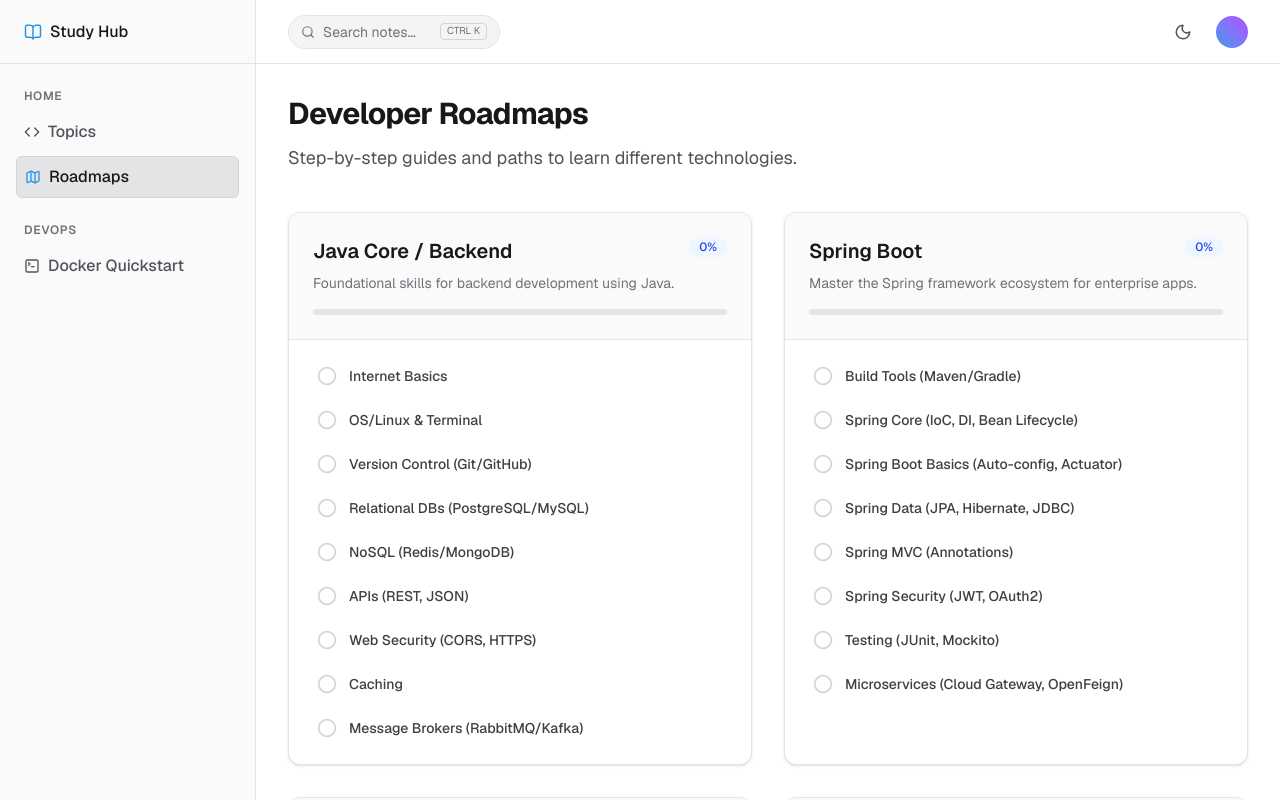
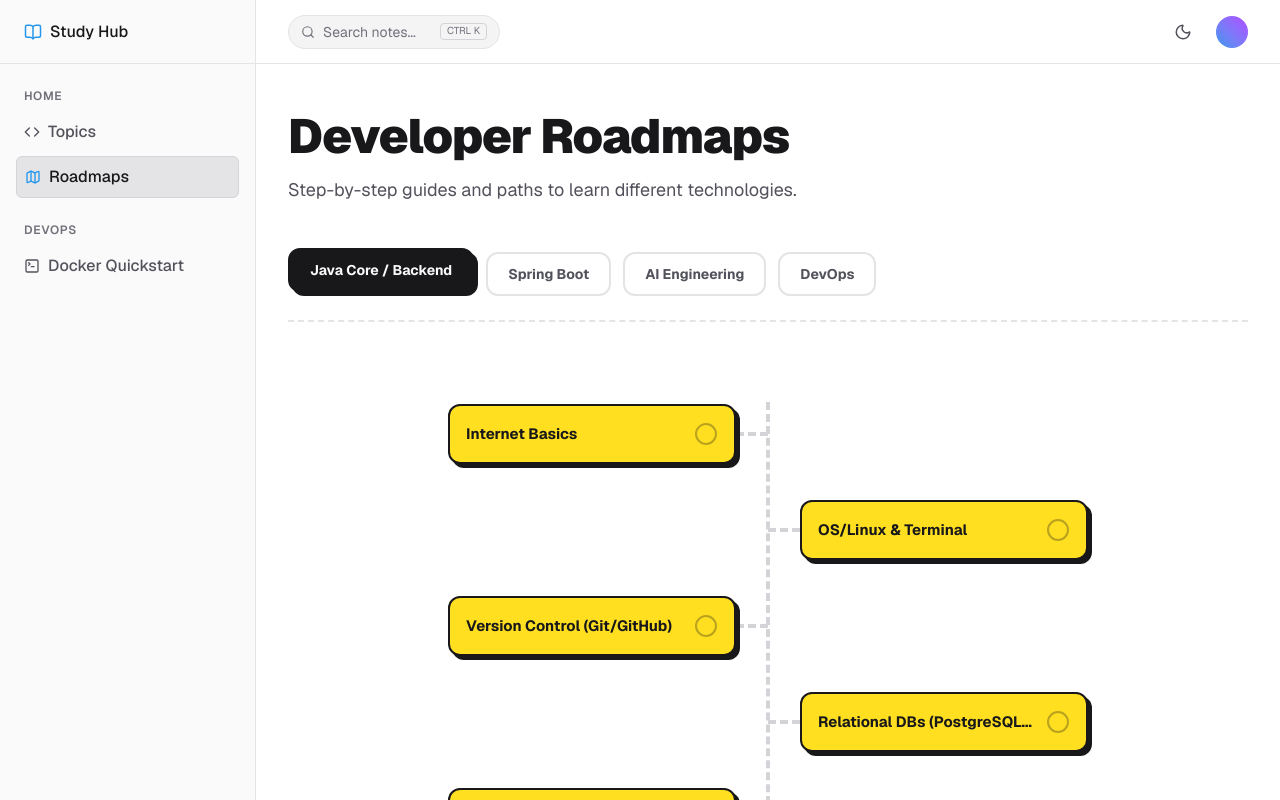
Before and after one commit to VanAnWebdev/knowledge, a Next.js app in the folder docker-study-tab/: page /knowledge/learn in a window 1280 px wide. Shown: the top 800 px of the page. Built offline with nearby package versions, Linux system fonts and the light colour scheme.

Commit message:
feat: redesign roadmap ui to match roadmap.sh flowchart style

```diff
--- a/docker-study-tab/app/learn/page.tsx
+++ b/docker-study-tab/app/learn/page.tsx
@@ -82,6 +82,7 @@ const ROADMAPS: Track[] = [
 export default function LearnPage() {
   const [completed, setCompleted] = useState<Record<string, boolean>>({});
   const [mounted, setMounted] = useState(false);
+  const [activeTrackId, setActiveTrackId] = useState(ROADMAPS[0].id);
 
   useEffect(() => {
     const saved = localStorage.getItem("roadmap-progress");
@@ -109,75 +110,89 @@ export default function LearnPage() {
     }));
   };
 
-  const getProgress = (track: Track) => {
-    const total = track.topics.length;
-    const finished = track.topics.filter(t => completed[`${track.id}-${t.id}`]).length;
-    return { total, finished, percentage: Math.round((finished / total) * 100) || 0 };
-  };
-
   if (!mounted) {
     return null; // Avoid hydration mismatch
   }
 
+  const activeTrack = ROADMAPS.find(t => t.id === activeTrackId) || ROADMAPS[0];
+
   return (
-    <div className="max-w-5xl mx-auto py-8 px-4 sm:px-6 lg:px-8">
-      <div className="mb-10">
-        <h1 className="text-3xl font-bold text-zinc-900 dark:text-zinc-50 tracking-tight">Developer Roadmaps</h1>
-        <p className="mt-3 text-lg text-zinc-600 dark:text-zinc-400">
+    <div className="max-w-5xl mx-auto py-12 px-4 sm:px-6 lg:px-8 font-sans">
+      <div className="mb-12 text-center md:text-left">
+        <h1 className="text-4xl md:text-5xl font-black text-zinc-900 dark:text-zinc-50 tracking-tight">Developer Roadmaps</h1>
+        <p className="mt-4 text-lg text-zinc-600 dark:text-zinc-400 max-w-2xl">
           Step-by-step guides and paths to learn different technologies.
         </p>
       </div>
 
-      <div className="grid grid-cols-1 md:grid-cols-2 gap-8">
-        {ROADMAPS.map((track) => {
-          const progress = getProgress(track);
+      {/* Tabs */}
+      <div className="flex flex-wrap gap-3 mb-16 pb-6 border-b-2 border-dashed border-zinc-200 dark:border-zinc-800">
+        {ROADMAPS.map(track => {
+          const isActive = activeTrackId === track.id;
           return (
-            <div key={track.id} className="bg-white dark:bg-zinc-900 rounded-xl border border-zinc-200 dark:border-zinc-800 overflow-hidden shadow-sm flex flex-col">
-              <div className="p-6 border-b border-zinc-200 dark:border-zinc-800 bg-zinc-50 dark:bg-zinc-900/50">
-                <div className="flex justify-between items-start mb-2">
-                  <h2 className="text-xl font-semibold text-zinc-900 dark:text-zinc-100">{track.title}</h2>
-                  <span className="inline-flex items-center rounded-full bg-blue-50 dark:bg-blue-500/10 px-2.5 py-0.5 text-xs font-medium text-blue-700 dark:text-blue-400">
-                    {progress.percentage}%
-                  </span>
-                </div>
-                <p className="text-sm text-zinc-500 dark:text-zinc-400 mb-4">{track.description}</p>
-
-                <div className="w-full bg-zinc-200 dark:bg-zinc-800 rounded-full h-1.5">
-                  <div
-                    className="bg-blue-600 dark:bg-blue-500 h-1.5 rounded-full transition-all duration-300"
-                    style={{ width: `${progress.percentage}%` }}
-                  />
-                </div>
+            <button
+              key={track.id}
+              onClick={() => setActiveTrackId(track.id)}
+              className={`px-5 py-2.5 rounded-xl font-bold text-sm transition-all border-2 ${
+                isActive
+                  ? 'bg-zinc-900 text-zinc-50 border-zinc-900 shadow-[4px_4px_0px_0px_#18181b] dark:bg-zinc-100 dark:text-zinc-900 dark:border-zinc-100 dark:shadow-[4px_4px_0px_0px_#f4f4f5] -translate-y-1'
+                  : 'bg-white dark:bg-zinc-900/50 text-zinc-600 dark:text-zinc-400 border-zinc-200 dark:border-zinc-800 hover:border-zinc-900 hover:text-zinc-900 dark:hover:border-zinc-100 dark:hover:text-zinc-100 hover:shadow-[4px_4px_0px_0px_#18181b] dark:hover:shadow-[4px_4px_0px_0px_#f4f4f5] hover:-translate-y-1'
+              }`}
+            >
+              {track.title}
+            </button>
+          );
+        })}
       </div>
 
-              <div className="p-4 flex-1">
-                <ul className="space-y-1">
-                  {track.topics.map((topic) => {
-                    const isCompleted = completed[`${track.id}-${topic.id}`];
+      {/* Flowchart */}
+      <div className="relative w-full max-w-4xl mx-auto">
+        {/* Vertical Center Line */}
+        <div className="absolute left-8 md:left-1/2 top-4 bottom-4 border-l-4 border-dashed border-zinc-300 dark:border-zinc-700 -translate-x-1/2 z-0" />
+
+        <div className="flex flex-col gap-8 w-full py-4 relative z-10">
+          {activeTrack.topics.map((topic, index) => {
+            const isLeft = index % 2 === 0;
+            const isCompleted = completed[`${activeTrack.id}-${topic.id}`];
+
             return (
-                      <li key={topic.id}>
+              <div key={topic.id} className="relative flex items-center w-full min-h-[64px]">
+                {/* Desktop: Alternate left/right. Mobile: all right. */}
+                <div className={`flex w-full ${isLeft ? 'md:justify-end' : 'md:ml-auto md:justify-start'} ml-16 md:ml-0 md:w-1/2 relative`}>
+
+                  {/* Node */}
+                  <div className={`relative z-10 w-full sm:w-72 ${isLeft ? 'md:mr-8' : 'md:ml-8'}`}>
                     <button
-                          onClick={() => toggleTopic(track.id, topic.id)}
-                          className="w-full flex items-center gap-3 px-3 py-2.5 rounded-md hover:bg-zinc-100 dark:hover:bg-zinc-800/50 transition-colors text-left group"
+                      onClick={() => toggleTopic(activeTrack.id, topic.id)}
+                      className={`group w-full p-4 flex items-center justify-between text-left font-bold rounded-xl border-2 transition-all
+                        hover:-translate-x-1 hover:-translate-y-1 hover:shadow-[6px_6px_0px_0px_#18181b] dark:hover:shadow-[6px_6px_0px_0px_#f4f4f5]
+                        active:translate-x-1 active:translate-y-1 active:shadow-none dark:active:shadow-none
+                        ${isCompleted
+                          ? 'bg-green-400 border-zinc-900 text-zinc-900 shadow-[4px_4px_0px_0px_#18181b] dark:bg-green-500 dark:border-zinc-100 dark:shadow-[4px_4px_0px_0px_#f4f4f5]'
+                          : 'bg-yellow-300 border-zinc-900 text-zinc-900 shadow-[4px_4px_0px_0px_#18181b] dark:bg-yellow-400 dark:border-zinc-100 dark:shadow-[4px_4px_0px_0px_#f4f4f5]'
+                        }
+                      `}
                     >
+                      <span className="truncate pr-3 text-[15px]">{topic.name}</span>
                       {isCompleted ? (
-                            <CheckCircle2 className="w-5 h-5 text-green-500 shrink-0" />
+                        <CheckCircle2 className="w-6 h-6 shrink-0 text-zinc-900" />
                       ) : (
-                            <Circle className="w-5 h-5 text-zinc-300 dark:text-zinc-600 group-hover:text-zinc-400 dark:group-hover:text-zinc-500 shrink-0" />
+                        <Circle className="w-6 h-6 shrink-0 text-zinc-900/30 group-hover:text-zinc-900/60 transition-colors" />
                       )}
-                          <span className={`text-sm transition-all ${isCompleted ? 'text-zinc-400 dark:text-zinc-500 line-through' : 'text-zinc-700 dark:text-zinc-300 font-medium'}`}>
-                            {topic.name}
-                          </span>
                     </button>
-                      </li>
-                    );
-                  })}
-                </ul>
                   </div>
+
+                  {/* Connection Line Desktop */}
+                  <div className={`hidden md:block absolute top-1/2 -translate-y-1/2 w-8 border-t-4 border-dashed border-zinc-300 dark:border-zinc-700 -z-10 ${isLeft ? 'right-0' : 'left-0'}`} />
+                </div>
+
+                {/* Connection Line Mobile */}
+                <div className="md:hidden absolute left-8 top-1/2 -translate-y-1/2 w-8 border-t-4 border-dashed border-zinc-300 dark:border-zinc-700 -z-10" />
               </div>
             );
           })}
         </div>
       </div>
+    </div>
   );
 }
```
Lines whose indentation alone changed are shown as unchanged.
